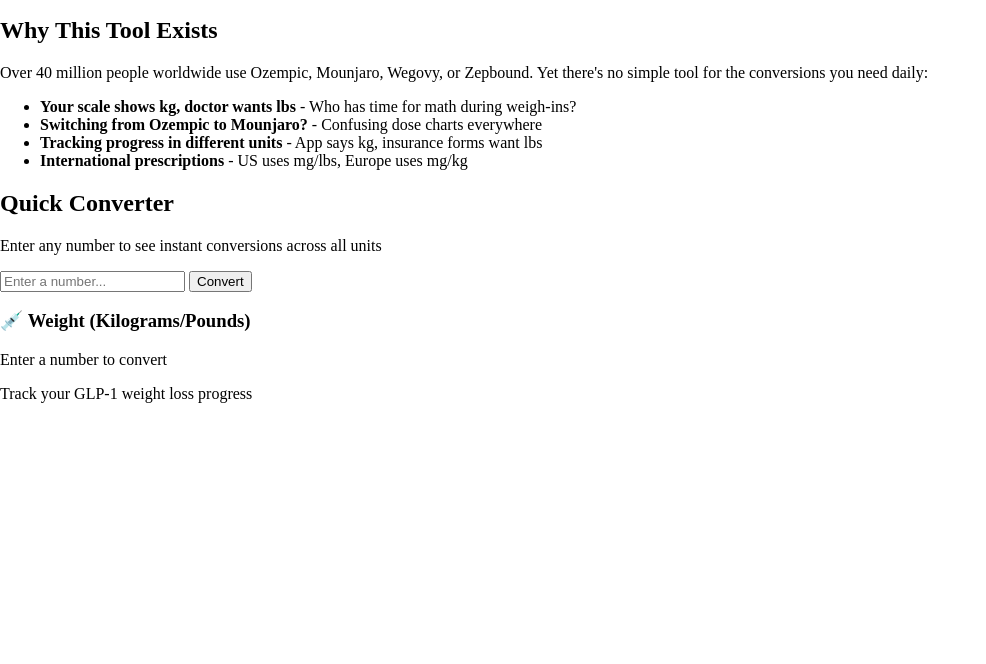
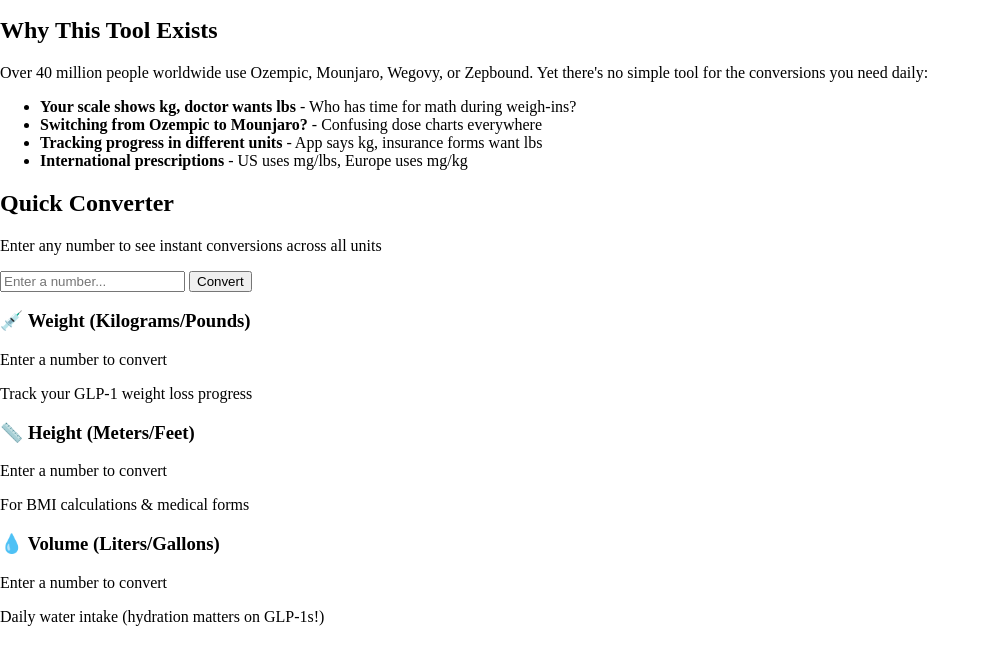
Before and after one commit to SheillaO/GLP-1-Companion, a website built with Vite: page index.html in a window 1280 px wide. Shown: the part 120-784 px from the top of the page, without its empty margins (0-986 px from the left). Built offline with nearby package versions, Linux system fonts and the light colour scheme.

Commit message:
Update index.html

```diff
--- a/index.html
+++ b/index.html
@@ -41,3 +41,14 @@
                             <p id="mass-el">Enter a number to convert</p>
                             <p class="helper">Track your GLP-1 weight loss progress</p>
                         </div>
+                        <div class="result-section">
+                            <h3>📏 Height (Meters/Feet)</h3>
+                            <p id="length-el">Enter a number to convert</p>
+                            <p class="helper">For BMI calculations & medical forms</p>
+                        </div>
+                <div class="result-section">
+                    <h3>💧 Volume (Liters/Gallons)</h3>
+                    <p id="volume-el">Enter a number to convert</p>
+                    <p class="helper">Daily water intake (hydration matters on GLP-1s!)</p>
+                </div>
+                </section>
```
